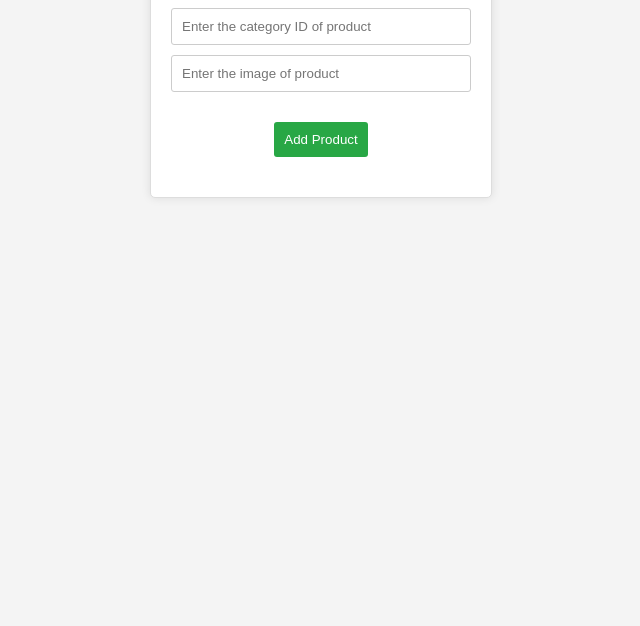
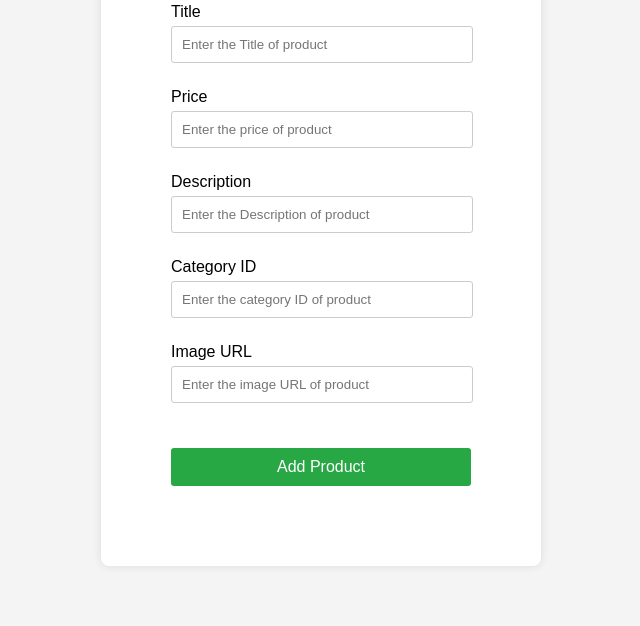
Before and after one commit to Yudhono/platzi-fake-store-vanilla-js, a plain HTML site: page input-product.html in a window 1280 px wide. Shown: the part 174-800 px from the top of the page, without its empty margins (319-959 px from the left). Drawn offline with Linux system fonts and the light colour scheme; some packages are replaced by stand-ins of ours; a script that the page names is missing.

```diff
--- /dev/null
+++ b/edit-product.css
@@ -0,0 +1,56 @@
+body {
+  font-family: Arial, sans-serif;
+  background-color: #f4f4f4;
+  margin: 0;
+  padding: 0;
+  display: flex;
+  justify-content: center;
+  align-items: center;
+  height: 100vh;
+}
+
+.container {
+  background-color: #fff;
+  padding: 20px;
+  border-radius: 8px;
+  box-shadow: 0 0 10px rgba(0, 0, 0, 0.1);
+  width: 100%;
+  max-width: 400px;
+  margin: 0 20px;
+}
+
+h1 {
+  text-align: center;
+  margin-bottom: 20px;
+}
+
+.form-group {
+  margin-bottom: 15px;
+}
+
+.form-group label {
+  display: block;
+  margin-bottom: 5px;
+}
+
+.form-group input {
+  width: calc(100% - 20px);
+  padding: 10px;
+  border: 1px solid #ccc;
+  border-radius: 4px;
+}
+
+button {
+  width: 100%;
+  padding: 10px;
+  background-color: #28a745;
+  color: #fff;
+  border: none;
+  border-radius: 4px;
+  cursor: pointer;
+  font-size: 16px;
+}
+
+button:hover {
+  background-color: #218838;
+}
--- /dev/null
+++ b/input-product.css
@@ -0,0 +1,56 @@
+body {
+  font-family: Arial, sans-serif;
+  background-color: #f4f4f4;
+  margin: 0;
+  padding: 0;
+  display: flex;
+  justify-content: center;
+  align-items: center;
+  height: 100vh;
+}
+
+.container {
+  background-color: #fff;
+  padding: 20px;
+  border-radius: 8px;
+  box-shadow: 0 0 10px rgba(0, 0, 0, 0.1);
+  width: 100%;
+  max-width: 400px;
+  margin: 0 20px;
+}
+
+h1 {
+  text-align: center;
+  margin-bottom: 20px;
+}
+
+.form-group {
+  margin-bottom: 15px;
+}
+
+.form-group label {
+  display: block;
+  margin-bottom: 5px;
+}
+
+.form-group input {
+  width: calc(100% - 20px);
+  padding: 10px;
+  border: 1px solid #ccc;
+  border-radius: 4px;
+}
+
+button {
+  width: 100%;
+  padding: 10px;
+  background-color: #28a745;
+  color: #fff;
+  border: none;
+  border-radius: 4px;
+  cursor: pointer;
+  font-size: 16px;
+}
+
+button:hover {
+  background-color: #218838;
+}
--- a/input-product.html
+++ b/input-product.html
@@ -6,18 +6,37 @@
     <meta name="viewport" content="width=device-width, initial-scale=1.0">
     <title>Add Product</title>
     <link rel="stylesheet" href="styles.css">
+    <link rel="stylesheet" href="input-product.css">
     <script src="https://cdn.jsdelivr.net/npm/sweetalert2@11"></script>
 </head>
 
 <body>
+    <div class="container">
+        <h1>Add Product</h1>
         <form id="productForm">
+            <div class="form-group">
+                <label for="inputProductTitle">Title</label>
                 <input type="text" id="inputProductTitle" placeholder="Enter the Title of product">
+            </div>
+            <div class="form-group">
+                <label for="inputProductPrice">Price</label>
                 <input type="text" id="inputProductPrice" placeholder="Enter the price of product">
+            </div>
+            <div class="form-group">
+                <label for="inputProductDescription">Description</label>
                 <input type="text" id="inputProductDescription" placeholder="Enter the Description of product">
+            </div>
+            <div class="form-group">
+                <label for="inputProductCategoryId">Category ID</label>
                 <input type="text" id="inputProductCategoryId" placeholder="Enter the category ID of product">
-        <input type="text" id="inputProductImage" placeholder="Enter the image of product">
+            </div>
+            <div class="form-group">
+                <label for="inputProductImage">Image URL</label>
+                <input type="text" id="inputProductImage" placeholder="Enter the image URL of product">
+            </div>
             <button type="submit">Add Product</button>
         </form>
+    </div>
     <script src="script.js"></script>
 </body>
 
--- a/styles.css
+++ b/styles.css
@@ -4,10 +4,6 @@
   width: 300px;
   margin: 20px auto;
   padding: 20px;
-  border: 1px solid #ddd;
-  border-radius: 5px;
-  background-color: white;
-  box-shadow: 0 0 10px rgba(0, 0, 0, 0.1);
 }
 
 #productForm input {
```
Also changed, not shown: edit-product.html (added, +43 -0 lines), edit-script.js (added, +60 -0 lines), products.js (+8 -1 lines). Lines whose indentation alone changed are shown as unchanged.
